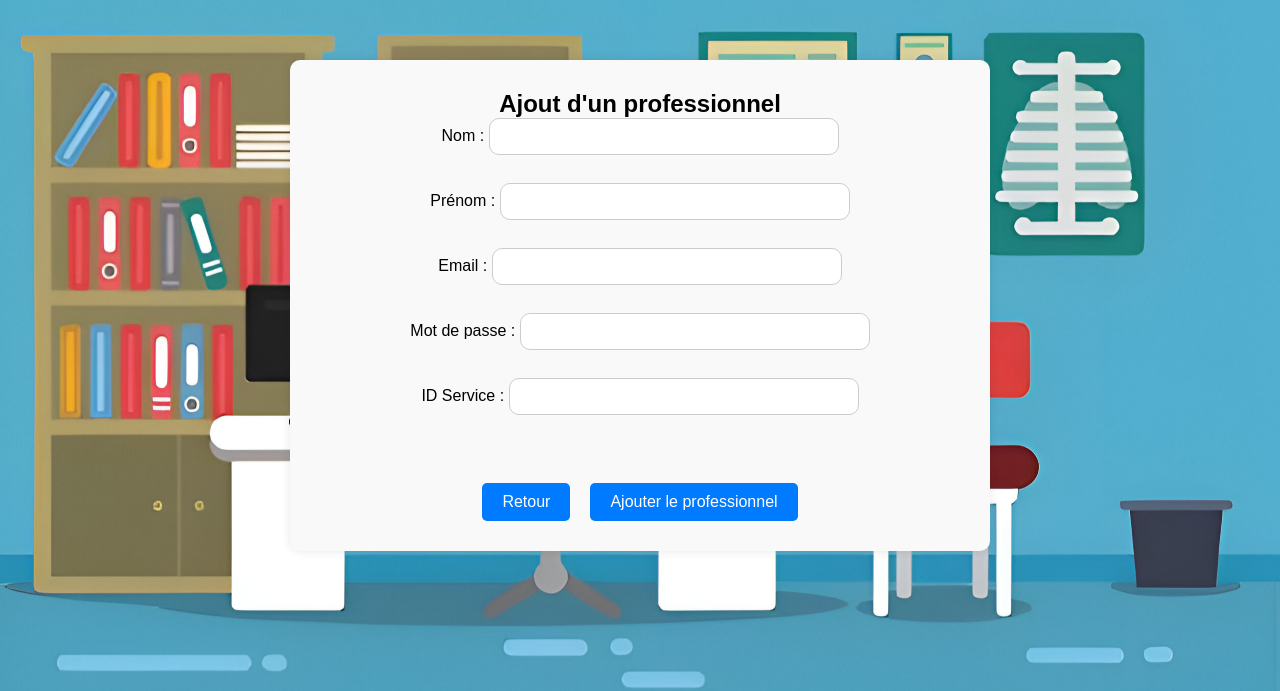
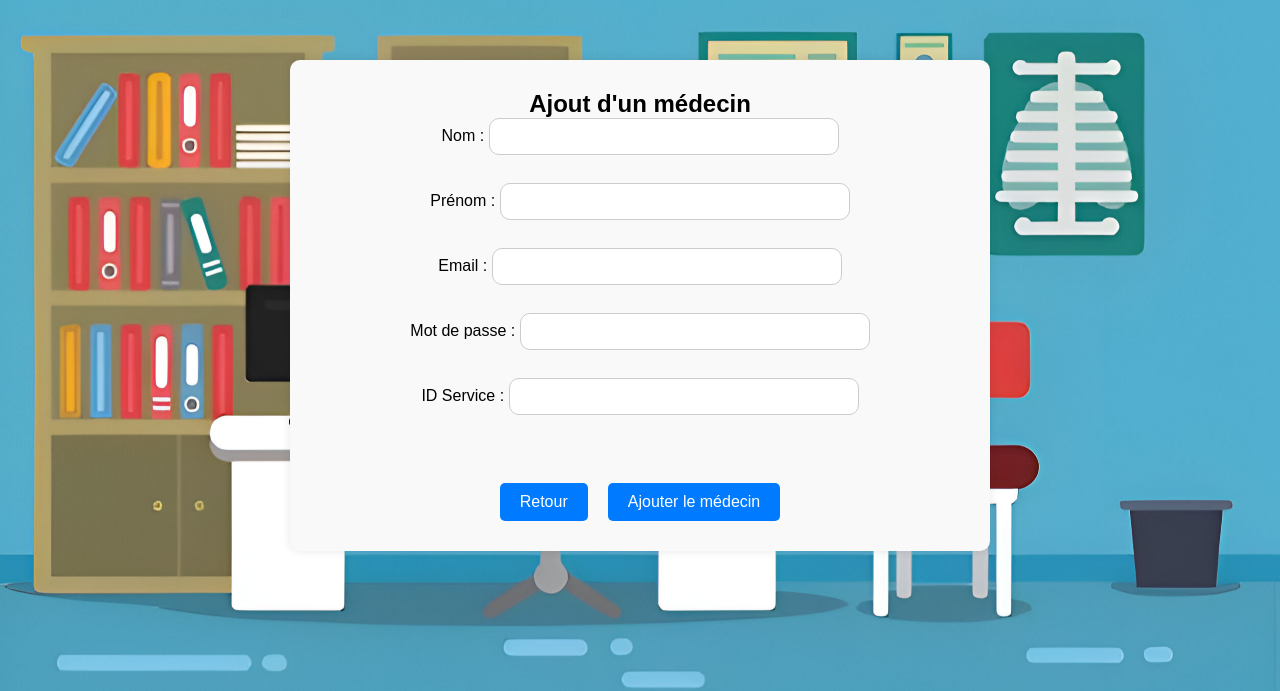
Before and after one commit to spqraxel/AP-GRP-9, a PHP site: page /ajout_pro.php in a window 1280 px wide. Shown: the part 109-800 px from the top of the page. Run offline with PHP 8.4, Linux system fonts and the light colour scheme; the visitor is signed in with stand-in values (Sample User, id 1); grey boxes are pictures that could not be loaded.

Commit message:
Changement création d'un médecin

```diff
--- a/html/ajout_pro.php
+++ b/html/ajout_pro.php
@@ -40,14 +40,14 @@ if ($_SERVER["REQUEST_METHOD"] == "POST") {
 <head>
     <meta charset="UTF-8">
     <meta name="viewport" content="width=device-width, initial-scale=1.0">
-    <title>Ajout Professionnel</title>
+    <title>Ajout médecin</title>
     <link rel="stylesheet" href="style/style.css">
 </head>
 <body>
     <?php require('require/navbar.php'); ?>
 
     <div class="container-modif">
-        <h2>Ajout d'un professionnel</h2>
+        <h2>Ajout d'un médecin</h2>
         <form action="Ajout_professionnel.php" method="post">
             <label for="nom_pro">Nom :</label>
             <input type="text" id="nom_pro" name="nom_pro" required><br><br>
@@ -68,7 +68,7 @@ if ($_SERVER["REQUEST_METHOD"] == "POST") {
 
             <div class="button-container">
                 <button type="button" class="btn-shine" onclick="history.back();">Retour</button>
-                <button type="submit" class="btn-submit">Ajouter le professionnel</button>
+                <button type="submit" class="btn-submit">Ajouter le médecin</button>
             </div>
         </form>
     </div>
```
